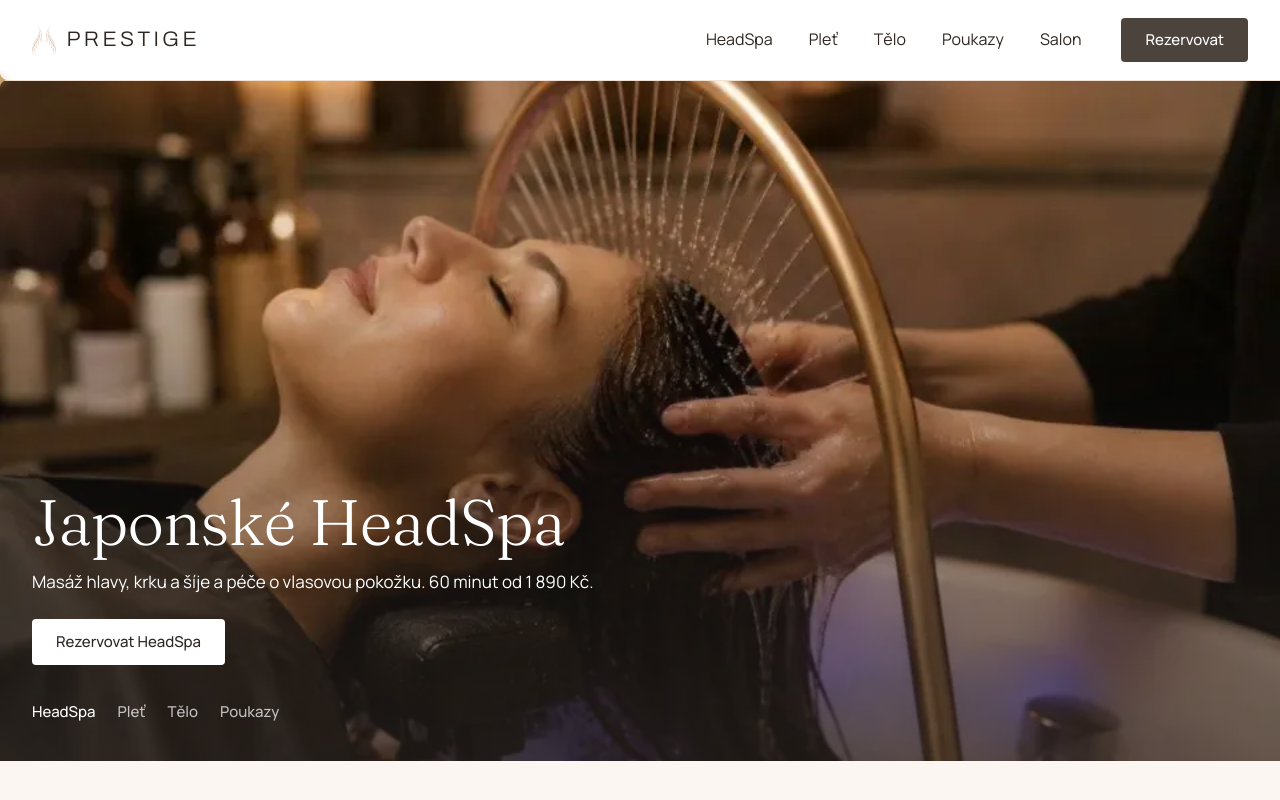
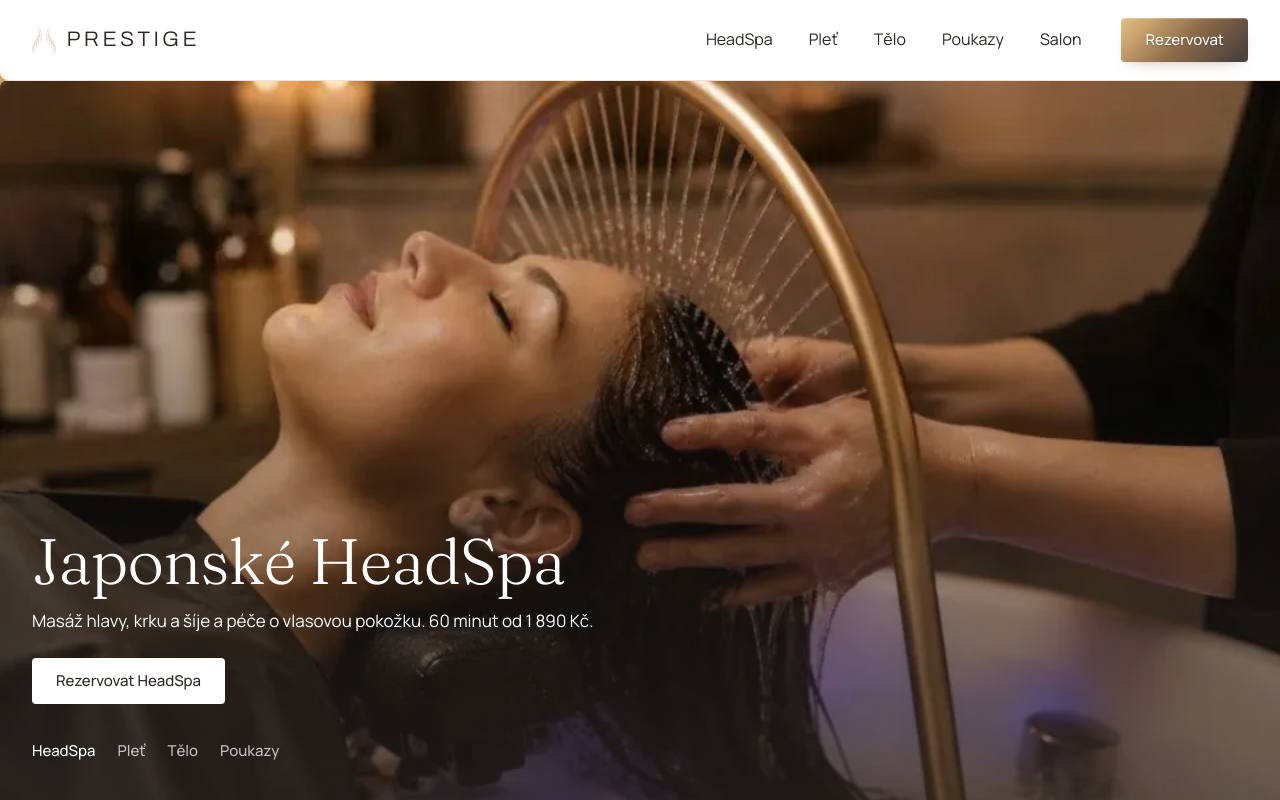
Before and after one commit to oliverhuml12-oss/prestige_beauty, a plain HTML site: page public/index.html in a window 1280 px wide. Shown: the top 800 px of the page. Drawn offline with Linux system fonts and the light colour scheme.

Commit message:
Hero fills the screen; gold-to-brown gradient on Rezervovat and Spustit průvodce
Co-Authored-By: Claude Opus 5.5 <noreply@anthropic.com>
Claude-Session: https://claude.ai/code/session_01R1HoLpxqtvcMH74PHk9ztB

```diff
--- a/public/index.html
+++ b/public/index.html
@@ -33,7 +33,7 @@
         <a href="#sluzby">Poukazy</a>
         <a href="#salon">Salon</a>
       </nav>
-      <a class="btn btn--dark" href="#kontakt">Rezervovat</a>
+      <a class="btn btn--gold" href="#kontakt">Rezervovat</a>
     </div>
   </header>
 
@@ -102,7 +102,7 @@
             <h3 id="guide-title">Nevíte, co vybrat?</h3>
             <p>Pro sebe i&nbsp;jako dárek. Pomůžeme vám vybrat to pravé.</p>
             <!-- TODO: odkaz na stránku průvodce, až bude hotová -->
-            <a class="btn btn--dark guide__btn" href="#kontakt">Spustit průvodce</a>
+            <a class="btn btn--gold guide__btn" href="#kontakt">Spustit průvodce</a>
           </aside>
         </div>
         <ul class="cats">
--- a/public/styles.css
+++ b/public/styles.css
@@ -14,6 +14,8 @@
   --sans: "Manrope", system-ui, sans-serif;
   --wide: "Archivo", sans-serif;
   --ease: cubic-bezier(.16, 1, .3, 1);
+  --gold: #C9A46E;
+  --header-h: 81px; /* 80px bar + 1px border */
 }
 
 *, *::before, *::after { box-sizing: border-box; }
@@ -61,6 +63,15 @@ a:focus-visible, button:focus-visible { outline: 2px solid var(--taupe-deep); ou
 .btn--dark { background: var(--ink-soft); color: var(--white); }
 .btn--light { background: var(--white); color: var(--ink); }
 .btn:hover { background: var(--taupe); color: var(--ink); }
+/* Gold catches the top-left corner and settles into the brand brown under the label (white text stays ≥4.5:1). Hover slides it deeper into the brown. */
+.btn--gold {
+  background: linear-gradient(135deg, #E0C285 0%, var(--gold) 14%, #8C6A48 40%, var(--ink-soft) 70%) 0 0 / 140% 100%;
+  color: var(--white);
+  text-shadow: 0 1px 2px rgba(46,39,35,.35);
+  box-shadow: inset 0 1px 0 rgba(255,241,230,.28), 0 6px 16px -10px rgba(122,92,71,.7);
+  transition: background-position .5s var(--ease), transform .2s;
+}
+.btn--gold:hover { background: linear-gradient(135deg, #E0C285 0%, var(--gold) 14%, #8C6A48 40%, var(--ink-soft) 70%) 0 0 / 140% 100%; background-position: 100% 0; color: var(--white); }
 
 /* Header */
 .site-header { background: var(--white); position: sticky; top: 0; z-index: 5; border-bottom: 1px solid var(--linen-line); }
@@ -88,7 +99,7 @@ a:focus-visible, button:focus-visible { outline: 2px solid var(--taupe-deep); ou
 .site-header .btn { padding: 13px 24px; }
 
 /* Hero slider */
-.hero { position: relative; height: 680px; overflow: hidden; background: var(--ink); color: var(--white); }
+.hero { position: relative; height: calc(100vh - var(--header-h)); height: calc(100svh - var(--header-h)); min-height: 480px; overflow: hidden; background: var(--ink); color: var(--white); }
 .hero__slides, .slide { position: absolute; inset: 0; }
 .slide { opacity: 0; visibility: hidden; transition: opacity .8s ease, visibility 0s linear .8s; will-change: opacity; }
 .slide.is-active { opacity: 1; visibility: visible; transition: opacity .8s ease, visibility 0s; }
@@ -198,7 +209,7 @@ section[id] { scroll-margin-top: 80px; }
   .wrap { padding: 0 20px; }
   .site-nav { display: none; }
   .site-header__inner { justify-content: space-between; height: 68px; }
-  .hero { height: 600px; }
+  :root { --header-h: 69px; }
   .slide__title { font-size: 40px; }
   .slide__body { bottom: 88px; }
   .hero__tabs { gap: 18px; }
```
